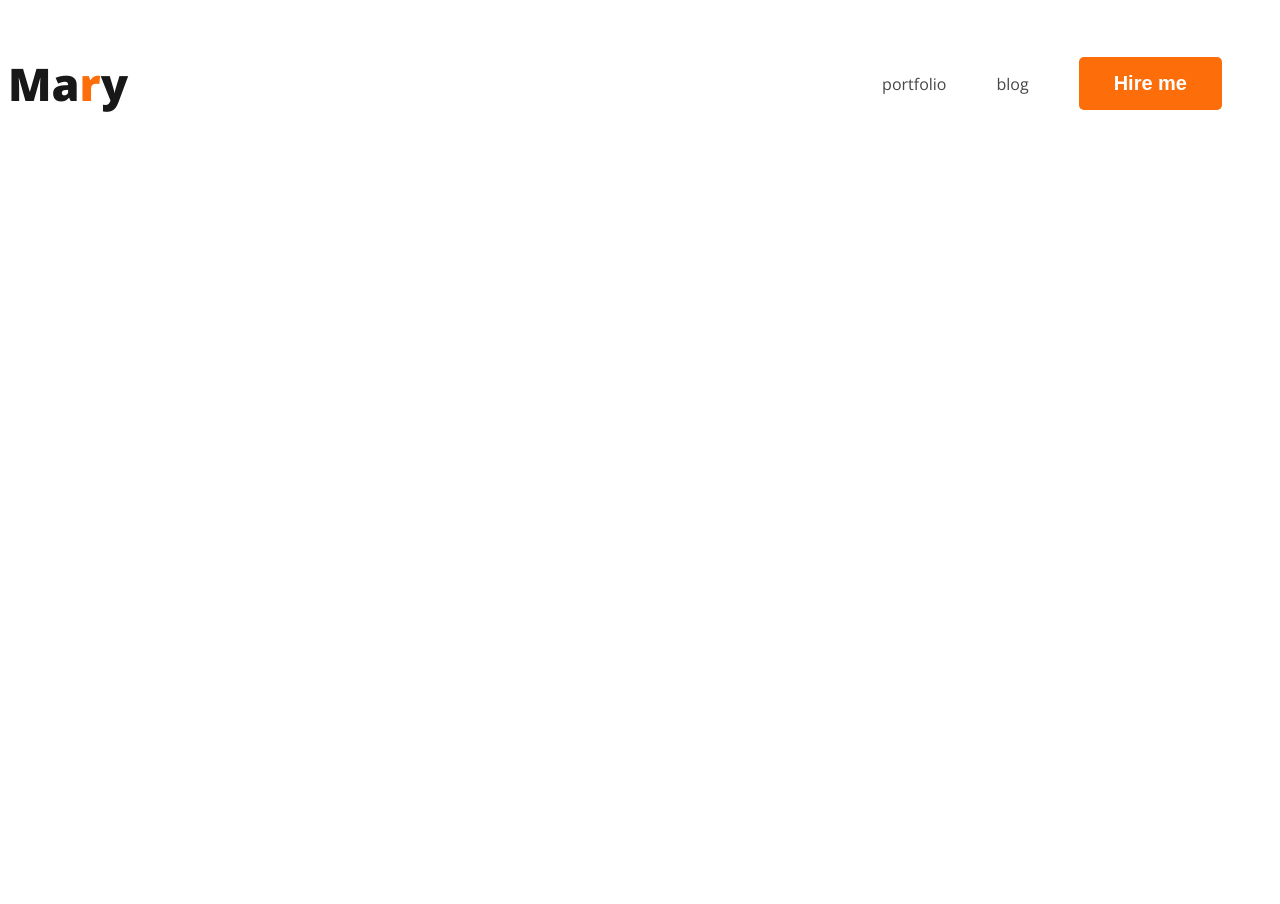
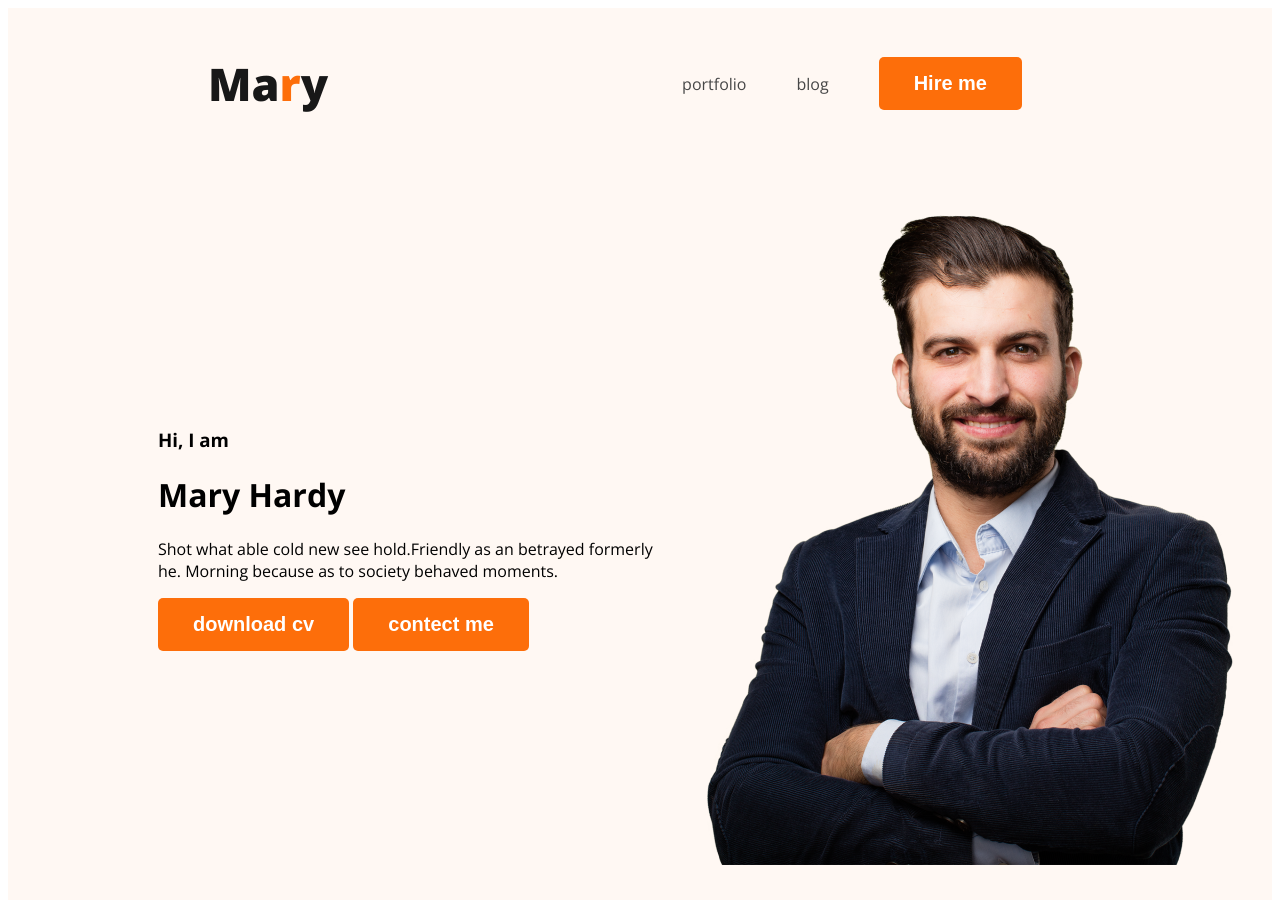
Before and after one commit to nobelmahmud/web-developer-portfolio, a plain HTML site: page index.html in a window 1280 px wide. Before the commit the page ends 800 px from the top, so only its background shows below. Drawn offline with nearby package versions, Linux system fonts and the light colour scheme.

Commit message:
banner section create

```diff
--- a/index.html
+++ b/index.html
@@ -10,7 +10,7 @@
   <link rel="stylesheet" href="portfolio.css">
 </head>
 <body>
-  <header>
+  <header class="header">
     <nav>
       <h3 class="nav-tittle">Ma<span class="text-primary">r</span>y</h3>
       <ul>
@@ -19,6 +19,19 @@
         <li><button class="btn-primary">Hire me</button></li>
       </ul>
     </nav>
+    <div class="banner">
+      <div class="banner-content">
+        <h3 class="banner-greeting">Hi, I am</h3>
+        <h1 class="banner-tittle">Mary Hardy</h1>
+        <p>Shot what able cold new see hold.Friendly as an betrayed formerly he. Morning because as to society behaved moments.</p>
+      <button class="btn-primary">download cv</button>
+      <button class="btn-primary">contect me</button>
+      </div>
+
+    <div>
+      <img class="profile-pic" src="images/hardy.png" alt="">
+    </div>
+  </div>
   </header>
   <main>
 
--- a/portfolio.css
+++ b/portfolio.css
@@ -18,6 +18,7 @@ nav{
   display: flex;
   justify-content: space-between;
   align-items: center;
+  margin: 0 200px;
 }
 .text-primary{
    color:#FD6E0A ;
@@ -40,3 +41,18 @@ nav a{
   text-decoration: none;
   color:#474747 ;
 }
+/* header related style */
+.header{
+
+  background: #FFF8F3;
+
+}
+.banner {
+  padding: 30px 30px 30px 150px;
+ display: flex;
+  align-items: center;
+}
+.banner .profile-pic{
+  width: 584px;
+/* height: 676px; */
+}
```
